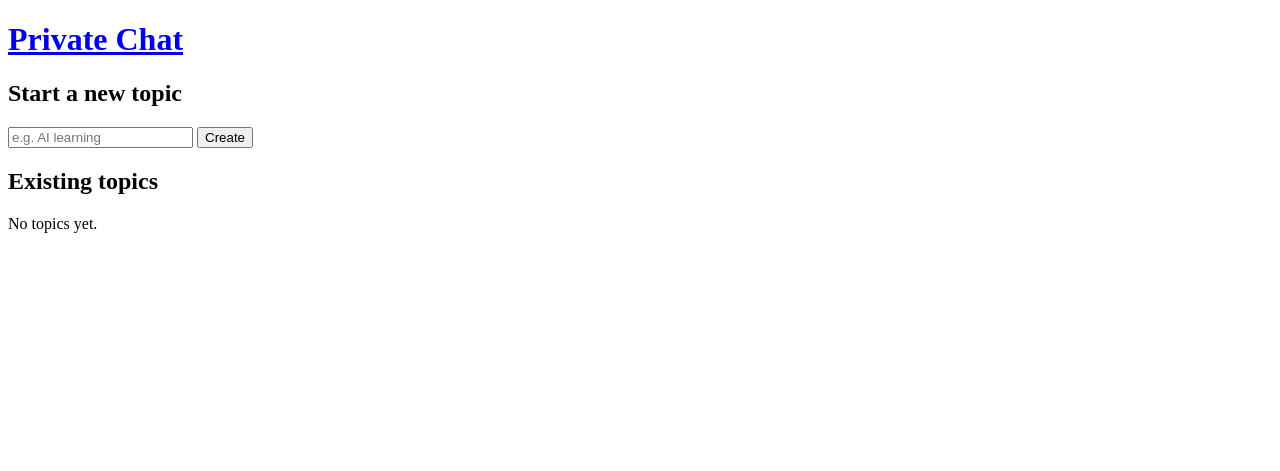
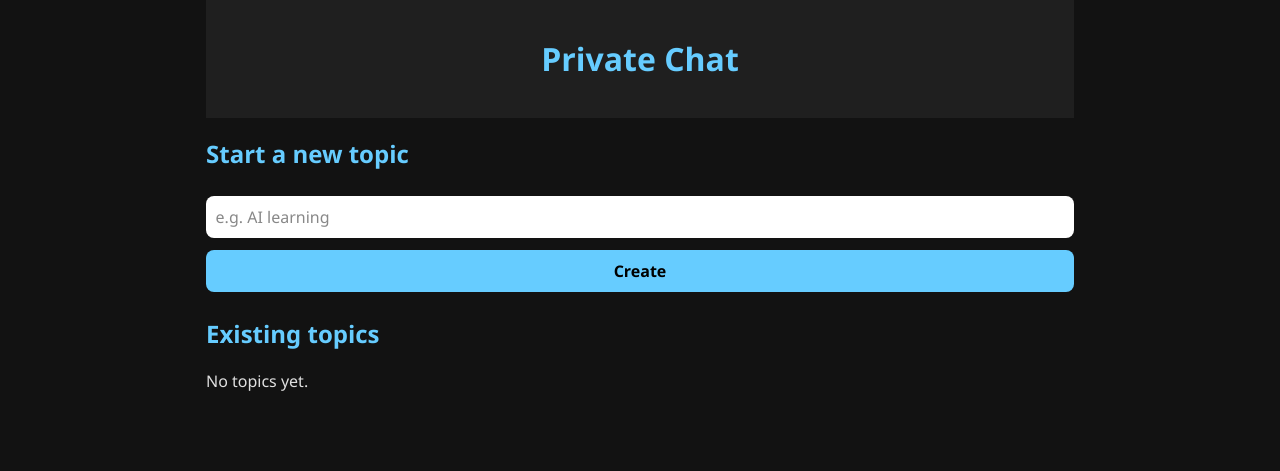
Before and after one commit to luiscamachomateo/private-chat, a Flask app: page / in a window 1280 px wide. Shown: the top 471 px of the page. Run offline with Flask 3, Linux system fonts and the light colour scheme; data that the repository does not hold is empty.

Commit message:
Update style.css

```diff
--- a/static/style.css
+++ b/static/style.css
@@ -1,19 +1,141 @@
+* {
+  box-sizing: border-box;
+  font-family: 'Segoe UI', Tahoma, Geneva, Verdana, sans-serif;
+}
+
+body {
+  margin: 0;
+  background-color: #121212;
+  color: #e0e0e0;
+  max-width: 900px;
+  margin: auto;
+  padding: 0 1rem;
+}
+
+header {
+  background-color: #1f1f1f;
+  padding: 1rem;
+  text-align: center;
+}
+
+header h1 a {
+  text-decoration: none;
+  color: #66ccff;
+  font-size: 2rem;
+}
+
+h2 {
+  margin-top: 1.2rem;
+  color: #66ccff;
+}
+
+a {
+  color: #66ccff;
+  text-decoration: none;
+}
+
+a:hover {
+  text-decoration: underline;
+}
+
+main {
+  padding-bottom: 4rem;
+}
+
+form input,
+form textarea,
+form button,
+form select {
+  font-size: 1rem;
+  padding: 0.6rem;
+  margin: 0.4rem 0;
+  border: none;
+  border-radius: 8px;
+  width: 100%;
+}
+
+form input[type="file"] {
+  padding: 0.4rem;
+  background: #2a2a2a;
+  color: #ccc;
+}
+
+form button {
+  background-color: #66ccff;
+  color: #000;
+  font-weight: bold;
+  cursor: pointer;
+  transition: 0.2s ease-in-out;
+}
+
+form button:hover {
+  background-color: #33b5e5;
+}
+
+.chatbox {
+  margin-top: 1rem;
+  border: 1px solid #333;
+  border-radius: 8px;
+  padding: 1rem;
+  background-color: #1f1f1f;
+  max-height: 70vh;
+  overflow-y: auto;
+}
+
 .msg {
+  padding: 0.7rem;
   border-bottom: 1px solid #333;
-  padding: 0.5rem 0;
 }
-.msg img {
-  margin-top: 0.4rem;
-  max-width: 100%;
-  border-radius: 4px;
-}
+
 .header {
   display: flex;
   justify-content: space-between;
   align-items: center;
 }
-.del {
-  color: #f66;
-  text-decoration: none;
+
+.who {
+  font-weight: bold;
+  color: #ffcc66;
+}
+
+.ts {
+  font-size: 0.8rem;
+  color: #888;
   margin-left: 1rem;
 }
+
+.del {
+  font-size: 1rem;
+  color: #f66;
+  margin-left: 1rem;
+  text-decoration: none;
+}
+
+.txt {
+  margin: 0.4rem 0;
+  white-space: pre-wrap;
+}
+
+img {
+  max-width: 100%;
+  border-radius: 8px;
+  margin-top: 0.5rem;
+  box-shadow: 0 0 10px rgba(0,0,0,0.3);
+}
+
+ul {
+  padding-left: 1.2rem;
+}
+
+input[type="text"], textarea {
+  background-color: #2a2a2a;
+  color: #eee;
+}
+
+input::placeholder, textarea::placeholder {
+  color: #888;
+}
+
+.send {
+  margin-top: 1rem;
+}
```
